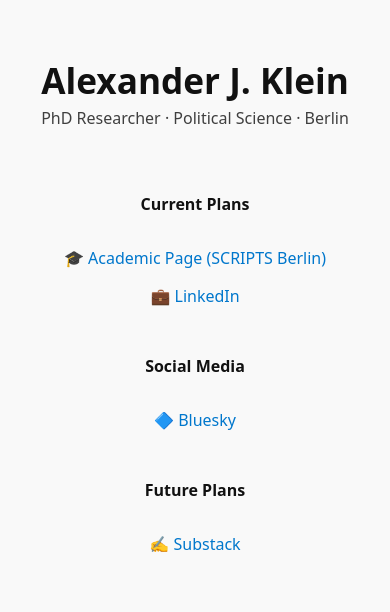
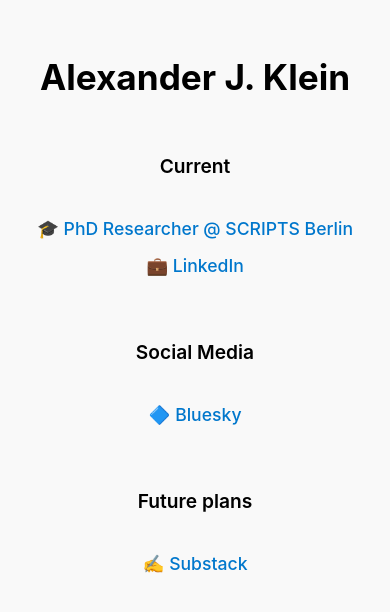
Before and after one commit to Alexanderjklein/landing, a plain HTML site: page index.html in a window 390 px wide. Drawn offline with Linux system fonts and the light colour scheme.

Commit message:
Update index.html

```diff
--- a/index.html
+++ b/index.html
@@ -6,9 +6,9 @@
   <meta name="viewport" content="width=device-width, initial-scale=1">
   <style>
     body {
-      font-family: 'Futura', system-ui, sans-serif;
+      font-family: -apple-system, BlinkMacSystemFont, "Segoe UI", Roboto, "Helvetica Neue", Arial, sans-serif;
       background: #f9f9f9;
-      color: #111;
+      color: #000;
       margin: 0;
       padding: 2rem;
       display: flex;
@@ -16,39 +16,21 @@
       align-items: center;
       transition: background 0.3s, color 0.3s;
     }
-    @media (prefers-color-scheme: dark) {
-      body {
-        background: #111;
-        color: #f9f9f9;
-      }
-      a {
-        color: #66bfff;
-      }
-    }
     h1 {
       font-size: 2.2rem;
-      margin-bottom: 0.2rem;
-    }
-    p.subtitle {
-      margin-top: 0;
-      margin-bottom: 2rem;
-      font-size: 1rem;
-      font-weight: 500;
-      color: inherit;
-      opacity: 0.8;
+      margin-bottom: 1.5rem;
     }
     h2 {
       font-size: 1.2rem;
       margin-top: 2rem;
-      margin-bottom: 1rem;
-      text-align: center;
+      margin-bottom: 0.5rem;
+      font-weight: 600;
     }
     ul {
       list-style: none;
       padding: 0;
       max-width: 400px;
       width: 100%;
-      margin: 0;
     }
     li {
       margin: 1rem 0;
@@ -64,24 +46,23 @@
       text-decoration: underline;
     }
 
-    @media (max-width: 500px) {
-      h2 {
-        font-size: 1rem;
-        font-weight: 600;
+    @media (prefers-color-scheme: dark) {
+      body {
+        background: #121212;
+        color: #f0f0f0;
       }
       a {
-        font-size: 1rem;
+        color: #66b0ff;
       }
     }
   </style>
 </head>
 <body>
   <h1>Alexander J. Klein</h1>
-  <p class="subtitle">PhD Researcher · Political Science · Berlin</p>
 
-  <h2>Current Plans</h2>
+  <h2>Current</h2>
   <ul>
-    <li><a href="https://www.scripts-berlin.eu/birt/bgts/bgts_people/phd-students/Klein/index.html" target="_blank">🎓 Academic Page (SCRIPTS Berlin)</a></li>
+    <li><a href="https://www.scripts-berlin.eu/birt/bgts/bgts_people/phd-students/Klein/index.html" target="_blank">🎓 PhD Researcher @ SCRIPTS Berlin</a></li>
     <li><a href="https://linkedin.com/in/alexander-j-klein" target="_blank">💼 LinkedIn</a></li>
   </ul>
 
@@ -90,7 +71,7 @@
     <li><a href="https://bsky.app/profile/alexanderjklein.eu" target="_blank">🔷 Bluesky</a></li>
   </ul>
 
-  <h2>Future Plans</h2>
+  <h2>Future plans</h2>
   <ul>
     <li><a href="https://substack.com/@alexanderjklein?utm_source=user-menu" target="_blank">✍️ Substack</a></li>
   </ul>
```
